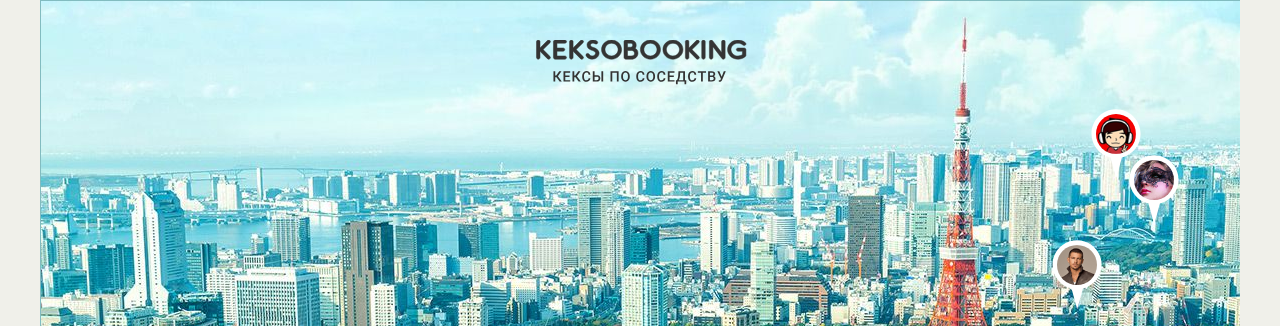
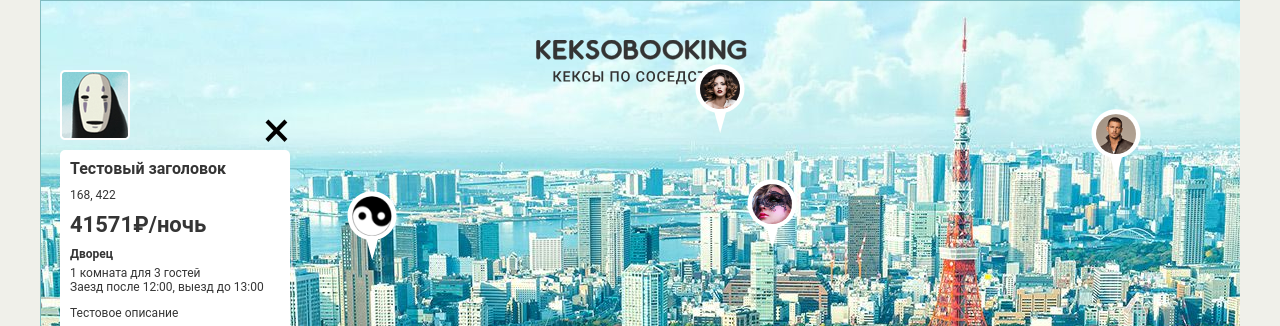
Before and after one commit to baikhonov/700389-keksobooking-19, a website: page index.html in a window 1280 px wide. Shown: the top 326 px of the page. Drawn offline with Linux system fonts and the light colour scheme; files whose address does not match are found by name.

Commit message:
Внёс улучшения в функции генерации даных, добавил генерацию карточки объявления

```diff
--- a/index.html
+++ b/index.html
@@ -209,7 +209,7 @@
       <button type="button" class="popup__close">Закрыть</button>
       <h3 class="popup__title">Уютное гнездышко для молодоженов</h3>
       <p class="popup__text popup__text--address">102-0082 Tōkyō-to, Chiyoda-ku, Ichibanchō, 14−3</p>
-      <p class="popup__text popup__text--price">5200&#x20bd;<span>/ночь</span></p>
+      <p class="popup__text popup__text--price"><span>5200</span>&#x20bd;<span>/ночь</span></p>
       <h4 class="popup__type">Квартира</h4>
       <p class="popup__text popup__text--capacity">2 комнаты для 3 гостей</p>
       <p class="popup__text popup__text--time">Заезд после 14:00, выезд до 10:00</p>
--- a/js/main.js
+++ b/js/main.js
@@ -1,19 +1,53 @@
 'use strict';
 
-var PIN_OFFSET_X = 25;
-var PIN_OFFSET_Y = 70;
-
-/**
- * Создаёт массив указанной длины, заполняя его цифрами от 1
- * @param {*} length - длина массива
- * @return {Array} возвращает массив, заполненный цифрами от 1
- */
-var generateArrayWithFixedLength = function (length) {
-  var arr = [];
-  for (var i = 1; i <= length; i++) {
-    arr[i - 1] = i;
-  }
-  return arr;
+var ARRAY_TYPES_OF_HOUSE = [
+  'palace',
+  'flat',
+  'house',
+  'bungalo',
+];
+var TYPES_OF_HOUSE_RUSSIAN = {
+  'palace': 'Дворец',
+  'flat': 'Квартира',
+  'house': 'Дом',
+  'bungalo': 'Бунгало',
+};
+var COUNT_ROOMS = {
+  '1': ' комната',
+  '2': ' комнаты',
+  '3': ' комнаты',
+  '4': ' комнаты',
+  '5': ' комнат',
+};
+var COUNT_GUESTS = {
+  '1': ' гостя',
+  '2': ' гостей',
+  '3': ' гостей',
+  '4': ' гостей',
+  '5': ' гостей',
+};
+var ARRAY_CHECKING_CHECKOUT = [
+  '12:00',
+  '13:00',
+  '14:00',
+];
+var ARRAY_FEATURES = ['wifi', 'dishwasher', 'parking', 'washer', 'elevator', 'conditioner'];
+var ARRAY_PHOTOS = [
+  'http://o0.github.io/assets/images/tokyo/hotel1.jpg',
+  'http://o0.github.io/assets/images/tokyo/hotel2.jpg',
+  'http://o0.github.io/assets/images/tokyo/hotel3.jpg',
+];
+var COORDINATES = {
+  X_START: 0,
+  X_END: 1200,
+  Y_START: 130,
+  Y_END: 630,
+};
+var MAX_FEATURES = 6;
+var MAX_PHOTOS = 3;
+var PIN = {
+  OFFSET_X: 25,
+  OFFSET_Y: 70,
 };
 
 /**
@@ -22,16 +56,15 @@
  * @return {*} случайный элемент массива
  */
 var getRandomUniqueElementFromArray = function (arr) {
-  var indexOfElement = Math.floor(Math.random() * arr.length);
-  var randomElement = arr[indexOfElement];
-  arr.splice(indexOfElement, 1);
+  // console.log(arr);
+  var randomElement = arr.splice(Math.floor(Math.random() * arr.length), 1);
   return randomElement;
 };
 
 /**
  * Выбирает случает элемент из массива, допускает повторение
  * @param {Array} arr - входной массив
- * @return {*} возвращает случайный элемент массива
+ * @return {*} случайный элемент массива
  */
 var getRandomElementFromArray = function (arr) {
   var randomElement = arr[Math.floor(Math.random() * arr.length)];
@@ -47,6 +80,10 @@
 var generateArrayWithRandomLength = function (maxLength, incomingArray) {
   var outcomingArray = [];
   var length = Math.floor(Math.random() * maxLength);
+  // Если случайная длина окажется больше длины входного массива, сравняем их
+  if (length > incomingArray.length) {
+    length = incomingArray.length;
+  }
   for (var i = 0; i < length; i++) {
     outcomingArray[i] = getRandomUniqueElementFromArray(incomingArray);
   }
@@ -64,36 +101,30 @@
   return Math.floor(rand);
 };
 
-var arrayImages = generateArrayWithFixedLength(8);
-var arrayTypes = ['palace', 'flat', 'house', 'bungalo'];
-var arrayCheckin = ['12:00', '13:00', '14:00'];
-var arrayCheckout = ['12:00', '13:00', '14:00'];
-
 /**
  * Генерирует объект объявления из набора данных
+ * @param {integer} counter - порядковый номер объявления
  * @return {Object} возвращает объект
  */
-var generateRandomAd = function () {
-  var arrayFeatures = ['wifi', 'dishwasher', 'parking', 'washer', 'elevator', 'conditioner'];
-  var arrayPhotos = ['http://o0.github.io/assets/images/tokyo/hotel1.jpg', 'http://o0.github.io/assets/images/tokyo/hotel2.jpg', 'http://o0.github.io/assets/images/tokyo/hotel3.jpg'];
-  var x = getRandomElementFromRange(0, 1200);
-  var y = getRandomElementFromRange(130, 630);
+var generateRandomAd = function (counter) {
+  var x = getRandomElementFromRange(COORDINATES.X_START, COORDINATES.X_END);
+  var y = getRandomElementFromRange(COORDINATES.Y_START, COORDINATES.Y_END);
   return {
     'author': {
-      'avatar': 'img/avatars/user0' + getRandomUniqueElementFromArray(arrayImages) + '.png',
+      'avatar': 'img/avatars/user0' + counter + '.png',
     },
     'offer': {
       'title': 'Тестовый заголовок',
       'address': x + ', ' + y,
       'price': getRandomElementFromRange(100, 100000),
-      'type': getRandomElementFromArray(arrayTypes),
+      'type': getRandomElementFromArray(ARRAY_TYPES_OF_HOUSE),
       'rooms': getRandomElementFromRange(1, 5),
-      'guests': 2,
-      'checkin': getRandomElementFromArray(arrayCheckin),
-      'checkout': getRandomElementFromArray(arrayCheckout),
-      'features': generateArrayWithRandomLength(6, arrayFeatures),
+      'guests': getRandomElementFromRange(1, 5),
+      'checkin': getRandomElementFromArray(ARRAY_CHECKING_CHECKOUT),
+      'checkout': getRandomElementFromArray(ARRAY_CHECKING_CHECKOUT),
+      'features': generateArrayWithRandomLength(MAX_FEATURES, ARRAY_FEATURES.slice()),
       'description': 'Тестовое описание',
-      'photos': generateArrayWithRandomLength(3, arrayPhotos)
+      'photos': generateArrayWithRandomLength(MAX_PHOTOS, ARRAY_PHOTOS.slice())
     },
     'location': {
       'x': x,
@@ -103,19 +134,19 @@
 };
 
 /**
- * Создаёт набор тестовых данных
- * @param {*} arrayLength - желаемая длина массива
- * @return {Array} возврашает массив тестовых данных
+ * Создаёт набор тестовых объявлений
+ * @param {*} count - желаемое количество объявлений
+ * @return {Array} массив тестовых объявлений
  */
-var generateTestData = function (arrayLength) {
+var generateAd = function (count) {
   var arr = [];
-  for (var i = 0; i < arrayLength; i++) {
-    arr.push(generateRandomAd());
+  for (var i = 1; i <= count; i++) {
+    arr.push(generateRandomAd(i));
   }
   return arr;
 };
 
-var testData = generateTestData(8);
+var ads = generateAd(8);
 
 var mapPinTemplate = document.querySelector('#pin')
   .content.
@@ -124,22 +155,80 @@
 /**
  * Создаёт DOM-элемент метки на карте для последующего добавления на карту
  * @param {*} mapPin - шаблон разметки, который будет заполняться данными
- * @return {*} возвращает шаблон метки с заполненными данными
+ * @return {*} шаблон метки с заполненными данными
  */
 var renderMapPin = function (mapPin) {
   var mapPinElement = mapPinTemplate.cloneNode(true);
   mapPinElement.querySelector('img').src = mapPin.author.avatar;
   mapPinElement.querySelector('img').alt = mapPin.offer.title;
-  mapPinElement.style = 'left: ' + (mapPin.location.x - PIN_OFFSET_X) + 'px; top: ' + (mapPin.location.y - PIN_OFFSET_Y) + 'px;';
+  mapPinElement.style = 'left: ' + (mapPin.location.x - PIN.OFFSET_X) + 'px; top: ' + (mapPin.location.y - PIN.OFFSET_Y) + 'px;';
   return mapPinElement;
 };
 
+var cardTemplate = document.querySelector('#card')
+  .content.
+  querySelector('.map__card');
+
+/**
+ * Создаёт DOM-элемент карточки объявления на карте
+ * @param {*} card - шаблон карточки, который будет заполняться данными
+ * @return {*} возвращает шаблон карточки с заполненными данными
+ */
+var renderCard = function (card) {
+  var cardElement = cardTemplate.cloneNode(true);
+  cardElement.querySelector('.popup__avatar').src = card.author.avatar;
+  cardElement.querySelector('.popup__title').textContent = card.offer.title;
+  cardElement.querySelector('.popup__text--address').textContent = card.offer.address;
+  cardElement.querySelector('.popup__text--price span').textContent = card.offer.price;
+  cardElement.querySelector('.popup__type').textContent = TYPES_OF_HOUSE_RUSSIAN[card.offer.type];
+  cardElement.querySelector('.popup__text--capacity').textContent = card.offer.rooms + COUNT_ROOMS[card.offer.rooms] + ' для ' + card.offer.guests + COUNT_GUESTS[card.offer.guests];
+  cardElement.querySelector('.popup__text--time').textContent = 'Заезд после ' + card.offer.checkin + ', выезд до ' + card.offer.checkout;
+  var popupFeatures = cardElement.querySelector('.popup__features');
+  while (popupFeatures.firstChild) {
+    popupFeatures.removeChild(popupFeatures.firstChild);
+  }
+  if (card.offer.features.length) {
+    card.offer.features.forEach(function (feature) {
+      var popupFeature = document.createElement('li');
+      popupFeature.classList.add('popup__feature');
+      popupFeature.classList.add('popup__feature--' + feature);
+      popupFeatures.appendChild(popupFeature);
+    });
+  } else {
+    cardElement.removeChild(popupFeatures);
+  }
+  cardElement.querySelector('.popup__description').textContent = card.offer.description;
+  var popupPhotos = cardElement.querySelector('.popup__photos');
+  while (popupPhotos.firstChild) {
+    popupPhotos.removeChild(popupPhotos.firstChild);
+  }
+  if (card.offer.photos.length) {
+    card.offer.photos.forEach(function (photo) {
+      var popupPhoto = document.createElement('img');
+      popupPhoto.classList.add('popup__photo');
+      popupPhoto.width = 45;
+      popupPhoto.height = 40;
+      popupPhoto.src = photo;
+      // popupPhotos.insertAdjacentElement('beforeend', popupPhoto);
+      popupPhotos.appendChild(popupPhoto);
+    });
+  } else {
+    cardElement.removeChild(popupPhotos);
+  }
+  return cardElement;
+};
+
 var fragment = document.createDocumentFragment();
-for (var i = 0; i < testData.length; i++) {
-  fragment.appendChild(renderMapPin(testData[i]));
-}
+ads.forEach(function (ad) {
+  fragment.appendChild(renderMapPin(ad));
+});
+
 
 var map = document.querySelector('.map');
 var mapPins = map.querySelector('.map__pins');
 mapPins.appendChild(fragment);
+
+var mapFiltersContainer = map.querySelector('.map__filters-container');
+mapFiltersContainer.insertAdjacentElement('beforebegin', renderCard(ads[0]));
+
 map.classList.remove('map--faded');
```
